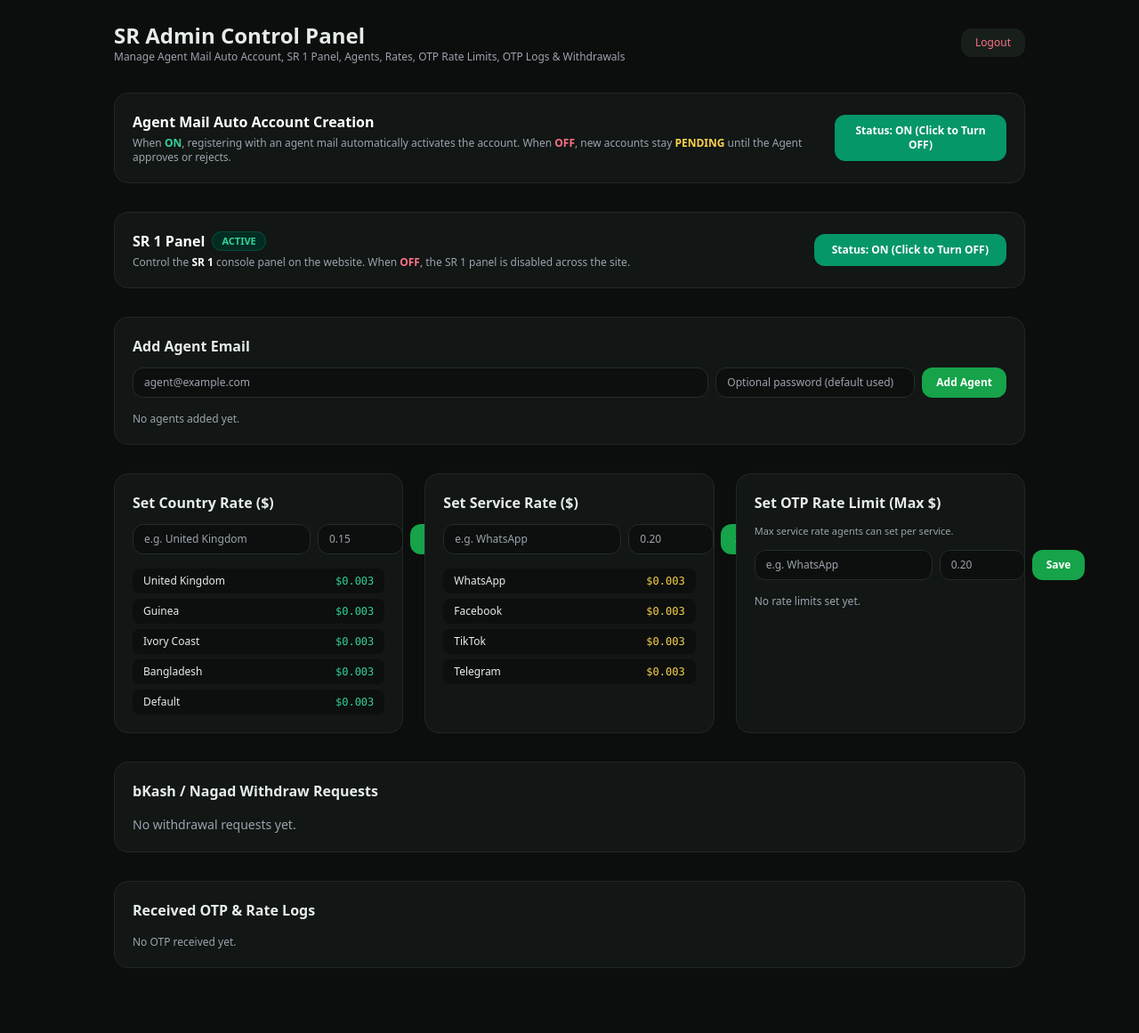
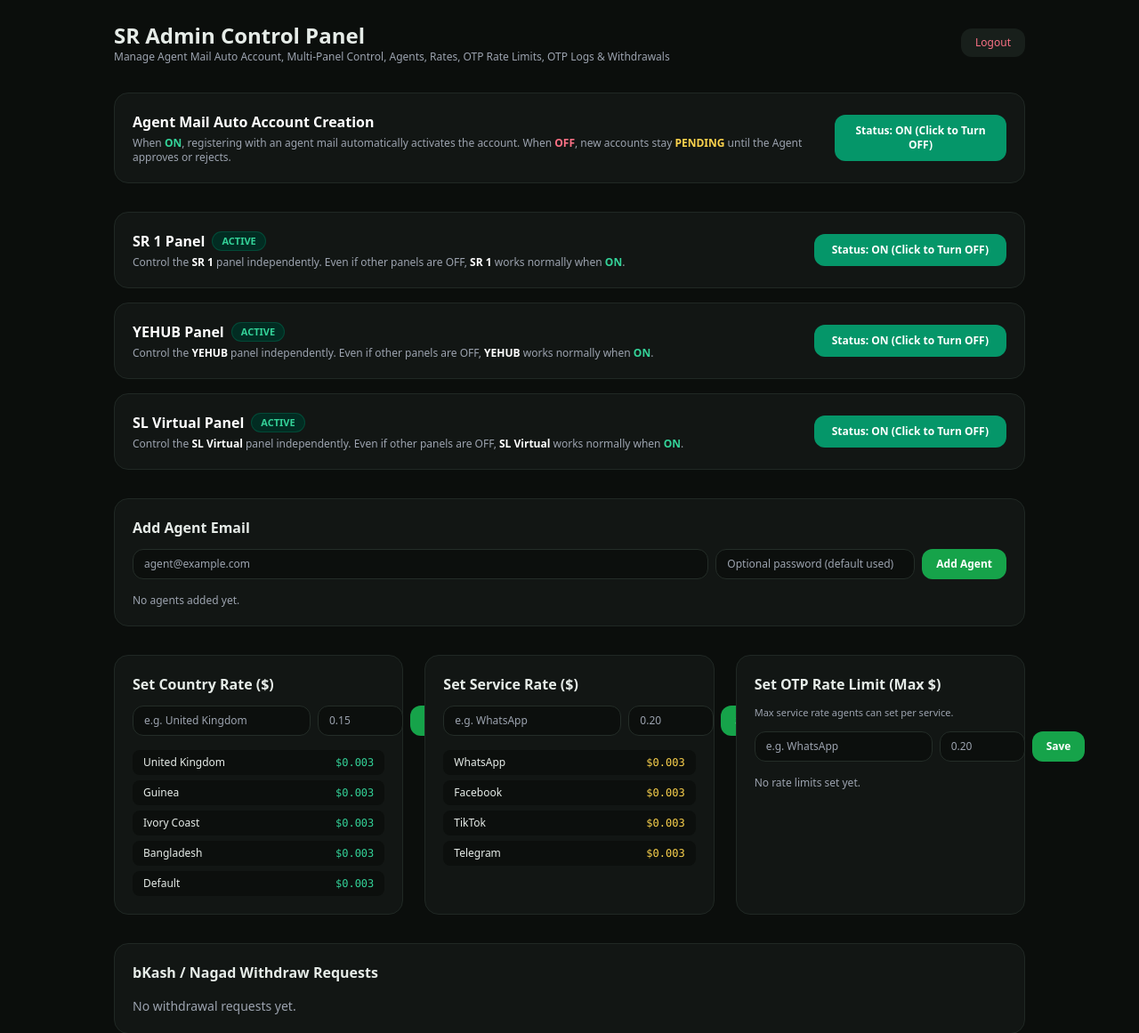
Before and after one commit to mrifathossen57-svg/Free-ai, a Flask app: page /admin in a window 1280 px wide. Shown: the top 1161 px of the page at 89% size. Before the commit the page ends 1088 px from the top, so only its background shows below. Run offline with Flask 3, Linux system fonts and the light colour scheme; the visitor is signed in with stand-in values (Sample User, id 1); data comes from the database, SQL or seed files in the repository; data that the repository does not hold is empty; some libraries are stand-ins or nearby versions.

Commit message:
Update admin_panel.html

```diff
--- a/templates/admin_panel.html
+++ b/templates/admin_panel.html
@@ -6,7 +6,7 @@
   <div class="flex items-center justify-between">
     <div>
       <h1 class="text-2xl font-bold">SR Admin Control Panel</h1>
-      <p class="text-xs text-gray-400">Manage Agent Mail Auto Account, {{ panel_name }} Panel, Agents, Rates, OTP Rate Limits, OTP Logs &amp; Withdrawals</p>
+      <p class="text-xs text-gray-400">Manage Agent Mail Auto Account, Multi-Panel Control, Agents, Rates, OTP Rate Limits, OTP Logs &amp; Withdrawals</p>
     </div>
     <a href="{{ url_for('logout') }}" class="px-4 py-2 rounded-xl bg-[#181f1b] text-xs text-rose-400">Logout</a>
   </div>
@@ -33,24 +33,32 @@
     </form>
   </div>
 
-  <!-- SR 1 Panel Active Switch -->
+  <!-- 3 Panels Independent Active Switches -->
+  <div class="space-y-4">
+    {% set panels_ui = [
+      {"key": "1", "title": panel_name, "active": voltx_panel_active},
+      {"key": "2", "title": "YEHUB", "active": panel_2_active if panel_2_active is defined else true},
+      {"key": "3", "title": "SL Virtual", "active": panel_3_active if panel_3_active is defined else true}
+    ] %}
+
+    {% for p in panels_ui %}
     <div class="card rounded-2xl p-5 flex flex-col sm:flex-row sm:items-center sm:justify-between gap-4">
       <div class="space-y-1">
         <div class="flex items-center gap-2">
-        <h2 class="font-bold text-white">{{ panel_name }} Panel</h2>
-        {% if voltx_panel_active %}
+          <h2 class="font-bold text-white">{{ p.title }} Panel</h2>
+          {% if p.active %}
             <span class="px-2.5 py-0.5 rounded-full text-[11px] font-semibold bg-emerald-950 text-emerald-400 border border-emerald-700/40">ACTIVE</span>
           {% else %}
             <span class="px-2.5 py-0.5 rounded-full text-[11px] font-semibold bg-rose-950 text-rose-400 border border-rose-700/40">OFF</span>
           {% endif %}
         </div>
         <p class="text-xs text-gray-400">
-        Control the <span class="text-white font-semibold">{{ panel_name }}</span> console panel on the website.
-        When <span class="text-rose-400 font-semibold">OFF</span>, the {{ panel_name }} panel is disabled across the site.
+          Control the <span class="text-white font-semibold">{{ p.title }}</span> panel independently.
+          Even if other panels are OFF, <span class="text-white font-semibold">{{ p.title }}</span> works normally when <span class="text-emerald-400 font-semibold">ON</span>.
         </p>
       </div>
-    <form method="POST" action="{{ url_for('toggle_voltx_panel') }}">
-      {% if voltx_panel_active %}
+      <form method="POST" action="{{ url_for('toggle_any_panel', panel_key=p.key) }}">
+        {% if p.active %}
           <button type="submit" class="px-5 py-2.5 rounded-xl bg-emerald-600 hover:bg-emerald-700 text-white text-xs font-semibold">
             Status: ON (Click to Turn OFF)
           </button>
@@ -60,6 +68,8 @@
           </button>
         {% endif %}
       </form>
+    </div>
+    {% endfor %}
   </div>
 
   <!-- Add & Remove Agent Email -->
@@ -199,6 +209,7 @@
         <div class="p-3 rounded-xl bg-[#0c0f0d] flex flex-wrap items-center justify-between gap-2">
           <div>
             <span class="font-mono text-white font-semibold">{{ log.number_val }}</span>
+            • Panel: <span class="text-sky-400">Panel {{ log.panel_key or '1' }}</span>
             • Country: <span class="text-amber-300">{{ log.country }}</span>
             • Service: <span class="text-emerald-400">{{ log.service }}</span>
             • User: {{ log.user_email }}
```
Lines whose indentation alone changed are shown as unchanged.
